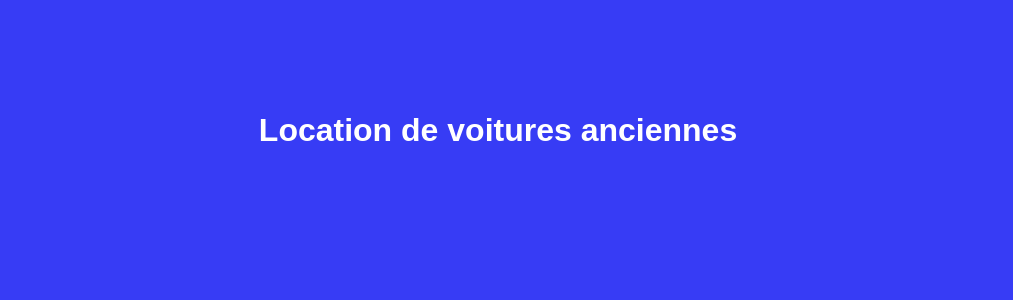
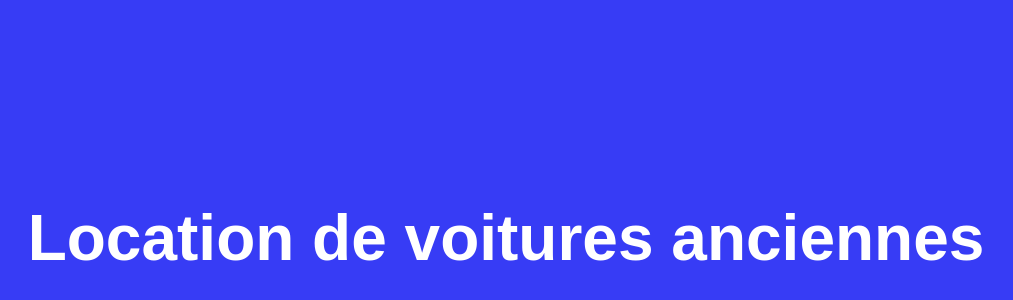
Before and after one commit to osadeq/locationVoitures, a plain HTML site: page index.html in a window 1280 px wide. Shown: the part 162-462 px from the top of the page, without its empty margins (142-1155 px from the left). Drawn offline with Linux system fonts and the light colour scheme.

Commit message:
Agrandir et centrer le grand titre

```diff
--- a/index.html
+++ b/index.html
@@ -8,10 +8,12 @@
 			font-family: 'Fira Sans', arial;
 		}
 		.grand-titre {
-			padding-top: 20%;
-			padding-bottom: 20%;
+			position: absolute;
+			top:40%;
+			width: 100%;
 			text-align: center;
 			color: #fff;
+			font-size:4rem;
 		}
 	</style>
 </head>
```
